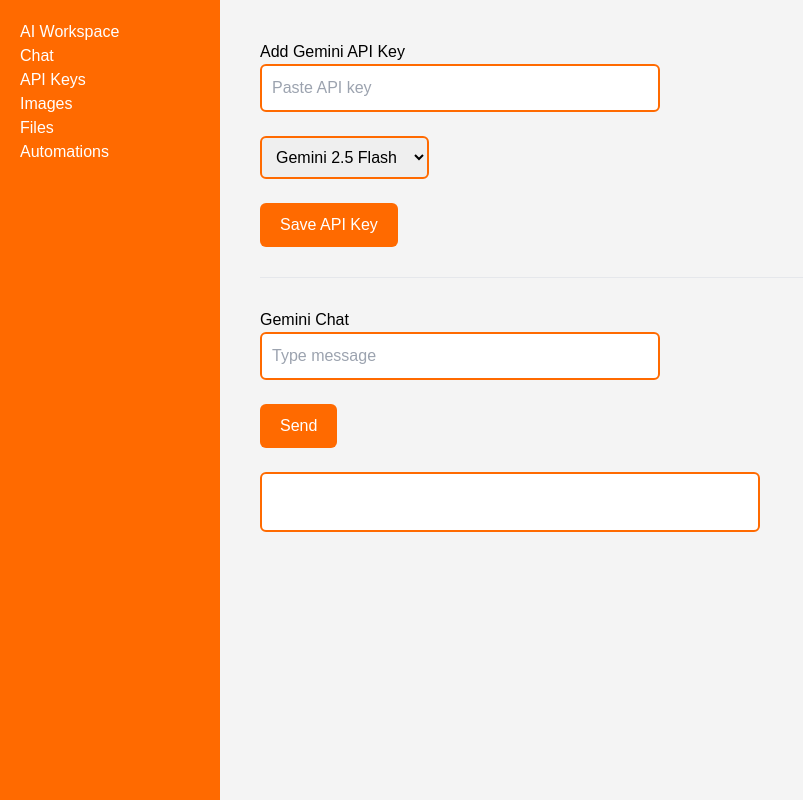
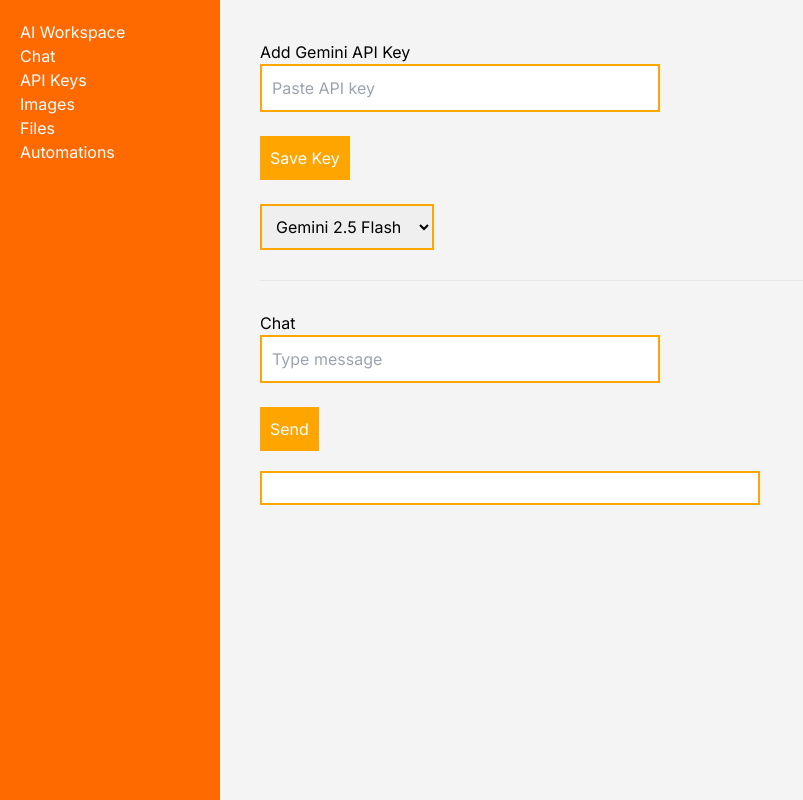
Before and after one commit to Orsuyedukonda151997/stackblitz-starters-84dqg1zm, a Next.js app: page / in a window 1280 px wide. Shown: the whole page, without its empty margins (0-803 px from the left). Built offline with nearby package versions, Linux system fonts and the light colour scheme.

Commit message:
Update page.tsx

```diff
--- a/app/page.tsx
+++ b/app/page.tsx
@@ -3,13 +3,13 @@
 import { useState, useEffect } from "react";
 
 export default function Home() {
+
   const [apiKey, setApiKey] = useState("");
   const [savedKey, setSavedKey] = useState("");
   const [model, setModel] = useState("gemini-2.5-flash");
   const [message, setMessage] = useState("");
-  const [response, setResponse] = useState("");
+  const [reply, setReply] = useState("");
 
-  // load saved key
   useEffect(() => {
     const key = localStorage.getItem("gemini_key");
     if (key) setSavedKey(key);
@@ -18,162 +18,170 @@ export default function Home() {
   function saveKey() {
     localStorage.setItem("gemini_key", apiKey);
     setSavedKey(apiKey);
-    alert("API key saved");
+    alert("Key saved");
   }
 
   async function sendMessage() {
+
     if (!savedKey) {
-      setResponse("Enter API key first");
+      setReply("Enter API key first");
       return;
     }
 
-    setResponse("Thinking...");
+    setReply("Thinking...");
 
-    try {
     const res = await fetch("/api/chat", {
       method: "POST",
       headers: {
-          "Content-Type": "application/json",
+        "Content-Type": "application/json"
       },
       body: JSON.stringify({
-          message,
+        message: message,
         apiKey: savedKey,
-          model,
-        }),
+        model: model
+      })
     });
 
     const data = await res.json();
 
-      if (data.text) {
-        setResponse(data.text);
-      } else if (data.error) {
-        setResponse(data.error);
-      } else {
-        setResponse("No response");
-      }
-    } catch {
-      setResponse("Network error");
-    }
+    setReply(data.text);
   }
 
   return (
-    <div style={{ display: "flex", height: "100vh", fontFamily: "Arial" }}>
+
+    <div style={{display:"flex",height:"100vh"}}>
 
       {/* Sidebar */}
-      <div
-        style={{
-          width: "220px",
-          background: "#ff6a00",
-          color: "white",
-          padding: "20px",
-        }}
-      >
+
+      <div style={{
+        width:"220px",
+        background:"#ff6a00",
+        color:"white",
+        padding:"20px"
+      }}>
+
         <h2>AI Workspace</h2>
+
         <p>Chat</p>
         <p>API Keys</p>
         <p>Images</p>
         <p>Files</p>
         <p>Automations</p>
+
       </div>
 
+
       {/* Main */}
-      <div style={{ flex: 1, padding: "40px", background: "#f4f4f4" }}>
+
+      <div style={{
+        flex:1,
+        padding:"40px",
+        background:"#f4f4f4"
+      }}>
 
         <h2>Add Gemini API Key</h2>
 
         <input
           value={apiKey}
-          onChange={(e) => setApiKey(e.target.value)}
+          onChange={(e)=>setApiKey(e.target.value)}
           placeholder="Paste API key"
           style={{
-            padding: "10px",
-            width: "400px",
-            border: "2px solid #ff6a00",
-            borderRadius: "6px",
+            padding:"10px",
+            width:"400px",
+            border:"2px solid orange"
           }}
         />
 
-        <br /><br />
-
-        <select
-          value={model}
-          onChange={(e) => setModel(e.target.value)}
-          style={{
-            padding: "10px",
-            border: "2px solid #ff6a00",
-            borderRadius: "6px",
-          }}
-        >
-          <option value="gemini-2.5-flash">Gemini 2.5 Flash</option>
-          <option value="gemini-2.5-flash-lite">Gemini Flash Lite</option>
-          <option value="gemini-3-flash-preview">Gemini 3 Flash</option>
-          <option value="gemini-3.1-pro-preview">Gemini 3.1 Pro</option>
-        </select>
-
-        <br /><br />
+        <br/><br/>
 
         <button
           onClick={saveKey}
           style={{
-            padding: "10px 20px",
-            background: "#ff6a00",
-            color: "white",
-            border: "none",
-            borderRadius: "6px",
-            cursor: "pointer",
+            padding:"10px",
+            background:"orange",
+            color:"white",
+            border:"none"
           }}
         >
-          Save API Key
+          Save Key
         </button>
 
-        <hr style={{ margin: "30px 0" }} />
+        <br/><br/>
 
-        <h2>Gemini Chat</h2>
+        <select
+          value={model}
+          onChange={(e)=>setModel(e.target.value)}
+          style={{
+            padding:"10px",
+            border:"2px solid orange"
+          }}
+        >
+
+          <option value="gemini-2.5-flash">
+            Gemini 2.5 Flash
+          </option>
+
+          <option value="gemini-2.5-flash-lite">
+            Gemini Flash Lite
+          </option>
+
+          <option value="gemini-3-flash-preview">
+            Gemini 3 Flash
+          </option>
+
+          <option value="gemini-3.1-pro-preview">
+            Gemini 3.1 Pro
+          </option>
+
+        </select>
+
+
+        <hr style={{margin:"30px 0"}}/>
+
+
+        <h2>Chat</h2>
 
         <input
           value={message}
-          onChange={(e) => setMessage(e.target.value)}
+          onChange={(e)=>setMessage(e.target.value)}
           placeholder="Type message"
           style={{
-            padding: "10px",
-            width: "400px",
-            border: "2px solid #ff6a00",
-            borderRadius: "6px",
+            padding:"10px",
+            width:"400px",
+            border:"2px solid orange"
           }}
         />
 
-        <br /><br />
+        <br/><br/>
 
         <button
           onClick={sendMessage}
           style={{
-            padding: "10px 20px",
-            background: "#ff6a00",
-            color: "white",
-            border: "none",
-            borderRadius: "6px",
-            cursor: "pointer",
+            padding:"10px",
+            background:"orange",
+            color:"white",
+            border:"none"
           }}
         >
           Send
         </button>
 
-        <br /><br />
 
-        <div
-          style={{
-            padding: "15px",
-            width: "500px",
-            background: "white",
-            border: "2px solid #ff6a00",
-            borderRadius: "6px",
-            minHeight: "60px",
-          }}
-        >
-          {response}
+        <div style={{
+          marginTop:"20px",
+          padding:"15px",
+          background:"white",
+          border:"2px solid orange",
+          width:"500px"
+        }}>
+
+          {reply}
+
         </div>
 
       </div>
+
     </div>
+
   );
         }
```
Lines whose indentation alone changed are shown as unchanged.
